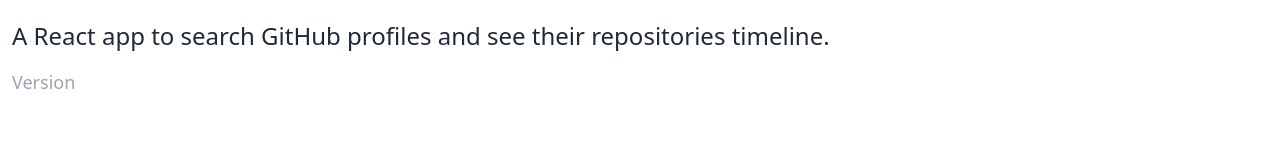
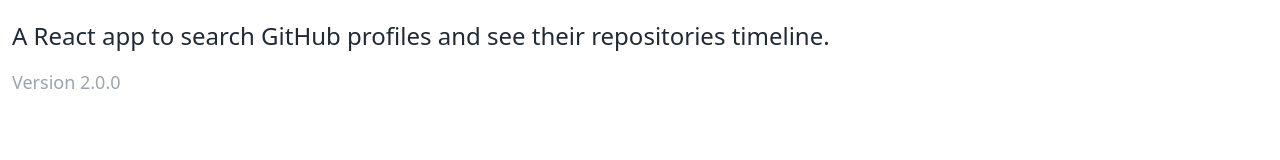
Before and after one commit to codeashdev/Github-Timeline, a React (Create React App) app: page /about in a window 1280 px wide. Shown: the part 312-472 px from the top of the page. Built offline with nearby package versions, Linux system fonts and the light colour scheme; no server answers.

Commit message:
Changes the bg color of small components

```diff
--- a/src/App.js
+++ b/src/App.js
@@ -14,7 +14,7 @@
     <GithubProvider>
       <AlertProvider>
         <Router>
-          <div className='flex flex-col justify-between h-screen'>
+          <div className='flex flex-col justify-between min-h-screen'>
             <Navbar />
 
             <main className='container mx-auto px-3 pb-12'>
--- a/src/components/repos/RepoItem.jsx
+++ b/src/components/repos/RepoItem.jsx
@@ -28,13 +28,13 @@
           <div className='mr-2 badge  badge-lg bg-[#161B22]'>
             <FaEye className='mr-2' /> {watchers_count}
           </div>
-          <div className={`${forks >= 1 && 'text-green-500'} mr-2 badge badge-lg`}>
+          <div className={`${forks >= 1 && 'text-green-500'} mr-2 badge badge-lg bg-[#161B22]`}>
             <TbGitFork className='mr-2' /> {forks}
           </div>
-          <div className={`${stargazers_count >= 1 && 'text-amber-500'} mr-2 badge  badge-lg`}>
+          <div className={`${stargazers_count >= 1 && 'text-amber-500'} mr-2 badge  badge-lg bg-[#161B22]`}>
             <FaStar className='mr-2' /> {stargazers_count}
           </div>
-          <div className={`${open_issues >= 1 && 'text-red-700'} mr-2 badge  badge-lg`}>
+          <div className={`${open_issues >= 1 && 'text-red-700'} mr-2 badge  badge-lg bg-[#161B22]`}>
             <VscIssues className='mr-2' /> {open_issues}
           </div>
         </div>
--- a/src/pages/About.jsx
+++ b/src/pages/About.jsx
@@ -6,7 +6,7 @@
         A React app to search GitHub profiles and see their repositories timeline.
       </p>
       <p className='text-lg text-gray-400'>
-        Version <span className='text-white'>2.0.0</span>
+        Version <span>2.0.0</span>
       </p>
     </>
   )
```
